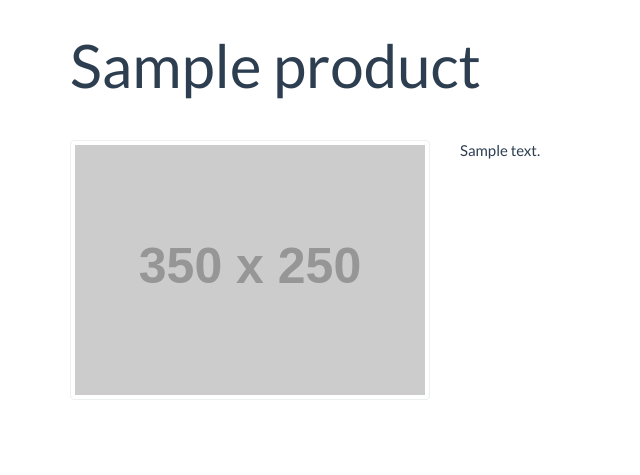
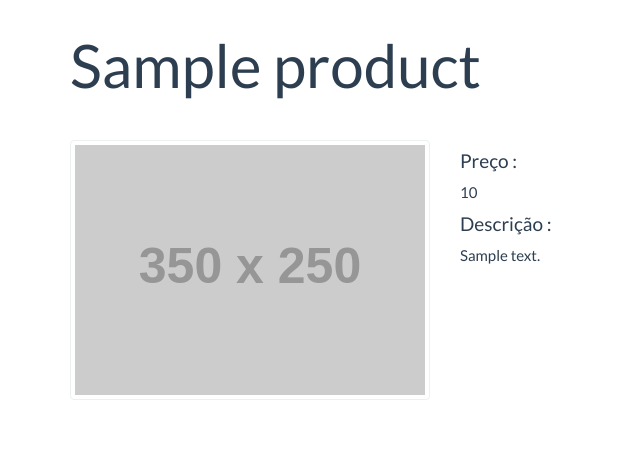
Before and after one commit to leemateus/djangoecommerce, a Django app: template catalog/templates/catalog/product.html in a window 1280 px wide. Shown: the part 60-535 px from the top of the page, without its empty margins (0-640 px from the left). Run offline with Django 3.2, Linux system fonts and the light colour scheme; the template is opened without the code that fills it: most values are stand-ins (such as "Sample title", 1, 10 or a date in 2020); grey boxes labelled with a size stand in for pictures from a placeholder-image service; some libraries are stand-ins or nearby versions.

Commit message:
adicionando mais informacoes dos cursos nos forms

```diff
--- a/catalog/templates/catalog/product.html
+++ b/catalog/templates/catalog/product.html
@@ -15,6 +15,9 @@
     </a>
   </div>
   <div class="col-sm-8">
+    <h4>Preço :</h4>
+    <p>{{ product.price }}</p>
+    <h4>Descrição :</h4>
     <p>{{ product.description }}</p>
   </div>
 </div>
@@ -30,4 +33,5 @@
       </ul>
     </div>
   </div>
+</footer>
 {% endblock  %}
```
